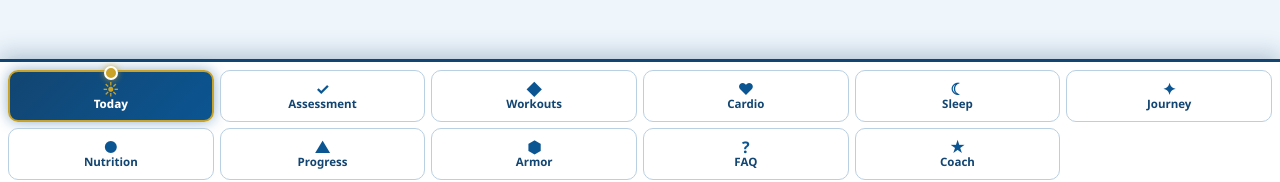
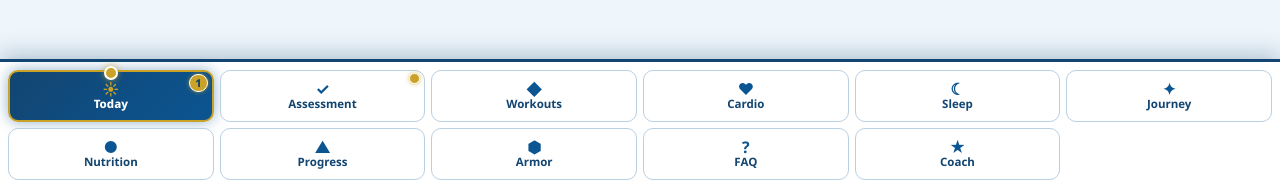
Before and after one commit to derhoff62/active-life-quest, a React (Vite) app: page / in a window 1280 px wide. Both pictures are taken after typing "Sample", "name@example.com", "Sample123" into the empty fields and a click on the button "Create account". Shown: the part 612-794 px from the top of the page. Built offline with nearby package versions, Linux system fonts and the light colour scheme; no server answers.

Commit message:
Tab badges: gold count/dot on nav tabs when something needs doing (Today count, Assessment retest/Week 13, Workouts, Cardio under 150, Sleep, Journey boss/new week, Progress weigh-in due, Armor unseen gear, Coach unread)

```diff
--- a/src/App.tsx
+++ b/src/App.tsx
@@ -1,6 +1,7 @@
 import { useEffect, useState, Component, type ReactNode } from 'react';
 import type { ProfileDoc } from './lib/store';
-import { defaultProfile, loadLocal, saveLocal, clearLocal, loadLocalAuth, saveLocalAuth, hasFullAccess, levelForXp, titleForLevel , normalizeCheckinFrequency, normalizeProfile, refillMana, earnedArmorIds } from './lib/store';
+import { defaultProfile, loadLocal, saveLocal, clearLocal, loadLocalAuth, saveLocalAuth, hasFullAccess, levelForXp, titleForLevel , normalizeCheckinFrequency, normalizeProfile, refillMana, earnedArmorIds, currentWeekForDoc } from './lib/store';
+import { tabBadges } from './lib/badges';
 import * as api from './lib/api';
 import Auth from './components/Auth';
 import Onboarding from './components/Onboarding';
@@ -202,6 +203,27 @@ export default function App() {
   };
 
   const go = (t: Tab) => {
+    // Visiting Armor or Journey marks what is there as seen, so the
+    // "new gear" / "journey moved on" badge clears. Only ever raises the
+    // counters, and only when there is something new to mark.
+    if (doc) {
+      if (t === 'armor') {
+        const earned = earnedArmorIds(doc).length;
+        if (earned > (doc.armorSeenCount || 0)) {
+          update((d) => {
+            d.armorSeenCount = earnedArmorIds(d).length;
+          });
+        }
+      }
+      if (t === 'journey') {
+        const week = currentWeekForDoc(doc);
+        if (week > (doc.journeySeenWeek || 0)) {
+          update((d) => {
+            d.journeySeenWeek = currentWeekForDoc(d);
+          });
+        }
+      }
+    }
     setTab(t);
     window.scrollTo({ top: 0 });
   };
@@ -275,7 +297,9 @@ export default function App() {
 
   const full = hasFullAccess(doc);
   const level = levelForXp(doc.xp);
-  const unread = doc.nudges.filter((n) => !n.read).length + doc.messages.filter((m) => m.coachReply && !m.repliedAt).length;
+  // Gold badges on the nav tabs: a number where there is a count, a plain
+  // dot where it is just "needs attention". See src/lib/badges.ts.
+  const badges = tabBadges(doc);
 
   return (
     <div className={doc.largeText ? 'large-text' : ''}>
@@ -429,7 +453,9 @@ export default function App() {
         </footer>
 
         <nav className="nav" aria-label="Sections">
-          {TABS.map((t) => (
+          {TABS.map((t) => {
+            const badge = badges[t.id];
+            return (
             <button
               key={t.id}
               className={`${tab === t.id ? 'active' : ''}${pressedTab === t.id ? ' pressed' : ''}`}
@@ -439,12 +465,18 @@ export default function App() {
               onPointerCancel={() => setPressedTab(null)}
               onClick={() => { setPressedTab(null); go(t.id); }}
               aria-current={tab === t.id ? 'page' : undefined}
+              aria-label={badge ? `${t.label}, ${badge.count ? `${badge.count} things to do` : 'needs attention'}` : t.label}
             >
               <span className="nav-icon" aria-hidden="true">{t.icon}</span>
               <span className="nav-label">{t.label}</span>
-              {t.id === 'today' && unread > 0 && <span className="badge">{unread}</span>}
+              {badge && (
+                <span className={`badge${badge.count == null ? ' dot' : ''}`} aria-hidden="true">
+                  {badge.count != null ? (badge.count > 9 ? '9+' : badge.count) : ''}
+                </span>
+              )}
             </button>
-          ))}
+            );
+          })}
         </nav>
       </div>
     </div>
--- /dev/null
+++ b/src/lib/badges.ts
@@ -0,0 +1,127 @@
+// Tab badges: a gold light / number on a bottom-nav tab when something in
+// that tab needs doing. One place, so every rule is easy to check and
+// every badge clears when the thing is done.
+//
+// Rules (all from data already on the profile doc):
+// - Today: a NUMBER = check-in not logged today (1) + workout due today
+//   (1) + unread messages/nudges from Derek. Clears as each is done.
+// - Assessment: a dot when the assessment itself is not done yet, when a
+//   retest is due (Week 4/8/12 reached and not saved), or when Week 13 is
+//   available (Week 12 retest saved, no Week 13 goal yet).
+// - Workouts: a dot when today's workout is not done yet. Rest is per
+//   muscle group, not per day: after a full-body day yesterday, today is
+//   a rest day and there is no badge; after a Push/Pull/Legs or short
+//   session yesterday, a different group is due today.
+// - Cardio: a dot while this week's cardio is under 150 minutes.
+// - Sleep: a dot when sleep has not been logged today.
+// - Journey: a dot when a boss round is ready (unlocked, unbeaten, and
+//   enough mana for the cheapest spell) or when the journey has moved to
+//   a later week than the last Journey visit (a new companion / land).
+// - Nutrition: never. It is education only; there is nothing actionable
+//   in the tab, so badging it would just be noise.
+// - Progress: a dot when a weigh-in is due (none in the last 6 days).
+// - Armor: a dot when gear has been earned since the last Armor visit.
+//   armorSeenCount is the count the client had seen; it is only ever
+//   raised when the client opens the Armor tab.
+// - FAQ: never. - Coach: a NUMBER = unread nudges + replies from Derek.
+//
+// Fresh accounts only ever see Today (check-in) and Assessment (do the
+// assessment): Cardio, Sleep, Journey, Workouts and Progress badges are
+// all gated on the assessment being done first.
+import { BOSS_ROUNDS, SPELLS } from './data';
+import {
+  currentWeekForDoc,
+  earnedArmorIds,
+  loggedToday,
+  phaseForDoc,
+  type ProfileDoc,
+} from './store';
+
+export type TabBadge = { count?: number } | null;
+
+const DAY = 24 * 60 * 60 * 1000;
+
+function todayStr(): string {
+  return new Date().toISOString().slice(0, 10);
+}
+
+function yesterdayStr(): string {
+  return new Date(Date.now() - DAY).toISOString().slice(0, 10);
+}
+
+function cardioThisWeek(doc: ProfileDoc): number {
+  const weekAgo = Date.now() - 7 * DAY;
+  return (doc.cardio || [])
+    .filter((c) => new Date(String(c.date)).getTime() >= weekAgo)
+    .reduce((s, c) => s + Number(c.minutes || 0), 0);
+}
+
+function unreadCount(doc: ProfileDoc): number {
+  return (
+    (doc.nudges || []).filter((n) => !n.read).length +
+    (doc.messages || []).filter((m) => m.coachReply && !m.repliedAt).length
+  );
+}
+
+function workoutDueToday(doc: ProfileDoc): boolean {
+  if (!doc.assessmentDone) return false;
+  if (doc.lastWorkoutDate === todayStr()) return false;
+  // Rest is per muscle group: a full-body day yesterday means today is a
+  // rest day; a Push/Pull/Legs or short session yesterday leaves a
+  // different group due today.
+  if (doc.lastWorkoutDate === yesterdayStr() && (doc.trainingStyle || 'full-body') === 'full-body') return false;
+  return true;
+}
+
+function retestDue(doc: ProfileDoc): boolean {
+  if (!doc.assessmentDone) return false;
+  const done = new Set((doc.retests || []).map((r) => (r as { week?: number }).week));
+  const week = currentWeekForDoc(doc);
+  return [4, 8, 12].some((w) => week >= w && !done.has(w));
+}
+
+function weighInDue(doc: ProfileDoc): boolean {
+  if (!doc.assessmentDone) return false;
+  const sixDaysAgo = Date.now() - 6 * DAY;
+  return !(doc.measurements || []).some(
+    (m) => (m as { kind?: string }).kind === 'weigh-in' && new Date(String(m.date)).getTime() >= sixDaysAgo,
+  );
+}
+
+function journeyNeedsAttention(doc: ProfileDoc): boolean {
+  if (!doc.assessmentDone) return false;
+  const phase = phaseForDoc(doc);
+  const cheapestSpell = Math.min(...SPELLS.map((s) => s.cost));
+  const bossReady = BOSS_ROUNDS.some((r) => {
+    const hp = (doc.bossHp || {})[r.id] ?? r.maxHp;
+    return phase >= r.unlockPhase && hp > 0 && doc.mana >= cheapestSpell;
+  });
+  if (bossReady) return true;
+  // The journey has moved on since the client last looked at it: a new
+  // companion or land is waiting.
+  return currentWeekForDoc(doc) > (doc.journeySeenWeek || 0);
+}
+
+export function tabBadges(doc: ProfileDoc): Record<string, TabBadge> {
+  const unread = unreadCount(doc);
+  const checkinDue = !loggedToday(doc.checkins);
+  const workoutDue = workoutDueToday(doc);
+  const todayCount = (checkinDue ? 1 : 0) + (workoutDue ? 1 : 0) + unread;
+
+  const week12Done = (doc.retests || []).some((r) => (r as { week?: number }).week === 12);
+  const week13Available = week12Done && !doc.week13Goal;
+
+  return {
+    today: todayCount > 0 ? { count: todayCount } : null,
+    assessment: !doc.assessmentDone || retestDue(doc) || week13Available ? {} : null,
+    workouts: workoutDue ? {} : null,
+    cardio: doc.assessmentDone && cardioThisWeek(doc) < 150 ? {} : null,
+    sleep: doc.assessmentDone && !loggedToday(doc.sleep) ? {} : null,
+    journey: journeyNeedsAttention(doc) ? {} : null,
+    nutrition: null,
+    progress: weighInDue(doc) ? {} : null,
+    armor: earnedArmorIds(doc).length > (doc.armorSeenCount || 0) ? {} : null,
+    faq: null,
+    coach: unread > 0 ? { count: unread } : null,
+  };
+}
--- a/src/lib/store.ts
+++ b/src/lib/store.ts
@@ -115,6 +115,11 @@ export interface ProfileDoc {
   manaLastRefill: string;
   week13Goal: string | null;
   week13PlanRequested: boolean;
+  // Tab-badge "seen" counters: how much gear the client had seen the last
+  // time they opened Armor, and which journey week they had seen the last
+  // time they opened Journey. Badges clear when the tab is visited.
+  armorSeenCount: number;
+  journeySeenWeek: number;
   trialStartedAt: string | null;
   betaRedeemed: boolean;
   joinedAt: string;
@@ -182,6 +187,8 @@ export function defaultProfile(email = '', displayName = ''): ProfileDoc {
     manaLastRefill: now.slice(0, 10),
     week13Goal: null,
     week13PlanRequested: false,
+    armorSeenCount: 0,
+    journeySeenWeek: 0,
     trialStartedAt: null,
     betaRedeemed: false,
     joinedAt: now,
@@ -251,6 +258,8 @@ export function normalizeProfile(raw: unknown): ProfileDoc {
   if (typeof out.xp !== 'number') out.xp = 0;
   if (typeof out.mana !== 'number') out.mana = 10;
   if (typeof out.level !== 'number') out.level = 1;
+  if (typeof out.armorSeenCount !== 'number') out.armorSeenCount = 0;
+  if (typeof out.journeySeenWeek !== 'number') out.journeySeenWeek = 0;
   if (typeof out.streakDays !== 'number') out.streakDays = 0;
   if (typeof out.trainingDays !== 'number') out.trainingDays = 3;
   if (out.trainingStyle !== 'full-body' && out.trainingStyle !== 'ppl' && out.trainingStyle !== 'short') out.trainingStyle = 'full-body';
--- a/src/styles.css
+++ b/src/styles.css
@@ -169,10 +169,21 @@ html { scroll-padding-bottom: calc(150px + env(safe-area-inset-bottom)); }
   width: 10px; height: 10px; border-radius: 50%; background: var(--gold);
   border: 2px solid #fff; box-shadow: 0 0 6px rgba(201, 162, 39, 0.8);
 }
+/* Tab badges: a gold light on a tab when something in that tab needs
+ * doing. A number when there is a count (Today, Coach), a plain dot when
+ * it is just "needs attention". Gold with navy text reads on both the
+ * white idle tabs and the dark navy active tab, and the white ring keeps
+ * it clear of the label. Small, top-right corner, inside the button so
+ * it shrinks with the pressed state instead of breaking it. */
 .nav button .badge {
-  position: absolute; top: 4px; right: 6px;
-  background: var(--red); color: #fff; border-radius: 999px;
-  font-size: 0.7rem; padding: 0 6px; margin-left: 2px;
+  position: absolute; top: 2px; right: 4px; z-index: 1;
+  background: var(--gold); color: var(--navy); border: 1.5px solid #fff;
+  border-radius: 999px; min-width: 18px; height: 18px; padding: 0 5px;
+  font-size: 0.68rem; font-weight: 800; line-height: 15px; text-align: center;
+  box-shadow: 0 0 4px rgba(201, 162, 39, 0.7); pointer-events: none;
+}
+.nav button .badge.dot {
+  width: 11px; height: 11px; min-width: 0; padding: 0;
 }
 .row { display: flex; gap: 10px; align-items: center; flex-wrap: wrap; }
 .row.space { justify-content: space-between; }
```
